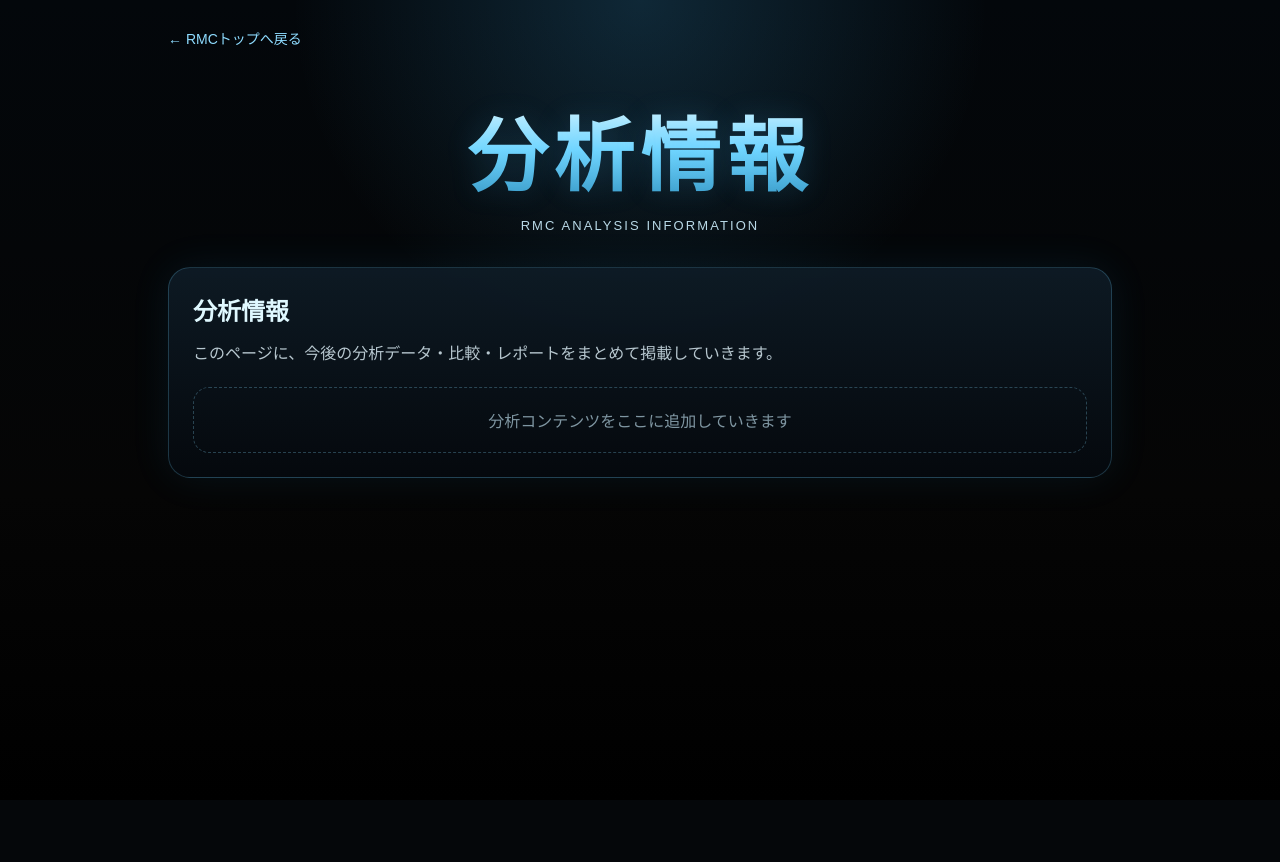
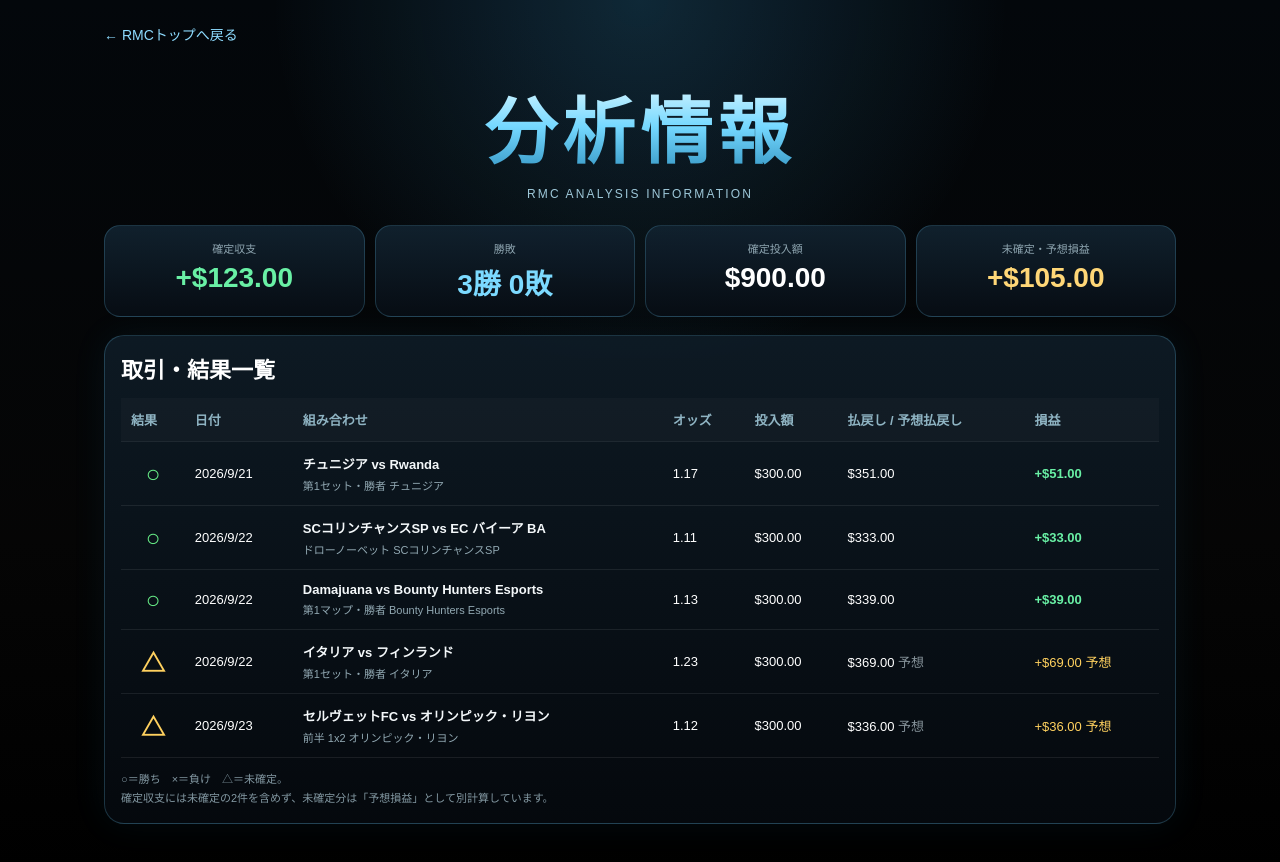
Before and after one commit to rokisinsa/RMC, a plain HTML site: page analysis.html in a window 1280 px wide. Before the commit the page ends 800 px from the top, so only its background shows below. Drawn offline with Linux system fonts and the light colour scheme.

Commit message:
Add betting analysis results dashboard

```diff
--- a/analysis.html
+++ b/analysis.html
@@ -10,29 +10,154 @@ html,body{margin:0;background:#05070a;color:#fff;font-family:"Yu Gothic","Hiragi
 body{min-height:100svh;background:
 radial-gradient(circle at 50% 0%,rgba(70,190,255,.18),transparent 34%),
 linear-gradient(180deg,#03070b,#050505 62%,#000)}
-.wrap{width:min(100%,980px);margin:0 auto;padding:28px 18px 48px}
-.back{display:inline-block;color:#8edcff;text-decoration:none;font-size:14px;margin-bottom:24px}
-.hero{text-align:center;padding:20px 0 34px}
-.hero h1{margin:0;font-size:clamp(42px,11vw,80px);letter-spacing:.08em;background:linear-gradient(180deg,#e9fbff,#75d8ff 50%,#2e8fbd);-webkit-background-clip:text;-webkit-text-fill-color:transparent;text-shadow:0 0 30px rgba(70,190,255,.18)}
-.hero p{margin:10px 0 0;color:#b9d9e7;letter-spacing:.16em;font-size:13px}
-.panel{border:1px solid rgba(110,210,255,.22);background:linear-gradient(180deg,rgba(15,29,40,.88),rgba(5,9,14,.92));border-radius:22px;padding:24px;box-shadow:0 0 40px rgba(44,169,230,.09)}
-.panel h2{margin:0 0 12px;font-size:24px;color:#dff8ff}
-.panel p{margin:0;color:#b7c7cf;line-height:1.9}
-.placeholder{margin-top:18px;padding:20px;border:1px dashed rgba(130,210,245,.28);border-radius:16px;color:#7f96a2;text-align:center}
+.wrap{width:min(100%,1100px);margin:0 auto;padding:24px 14px 50px}
+.back{display:inline-block;color:#8edcff;text-decoration:none;font-size:14px;margin-bottom:18px}
+.hero{text-align:center;padding:12px 0 24px}
+.hero h1{margin:0;font-size:clamp(38px,10vw,72px);letter-spacing:.08em;background:linear-gradient(180deg,#e9fbff,#75d8ff 50%,#2e8fbd);-webkit-background-clip:text;-webkit-text-fill-color:transparent}
+.hero p{margin:8px 0 0;color:#9ec8d9;font-size:12px;letter-spacing:.18em}
+.summary{display:grid;grid-template-columns:repeat(4,1fr);gap:10px;margin-bottom:18px}
+.stat{background:linear-gradient(180deg,rgba(17,34,47,.95),rgba(7,13,20,.95));border:1px solid rgba(112,210,255,.2);border-radius:16px;padding:14px;text-align:center}
+.stat .label{font-size:11px;color:#8ea5b0;margin-bottom:6px}
+.stat .value{font-size:clamp(18px,5vw,28px);font-weight:900}
+.plus{color:#69f0a5}.minus{color:#ff7272}.blue{color:#7cdaff}.gold{color:#ffd777}
+.panel{border:1px solid rgba(110,210,255,.22);background:linear-gradient(180deg,rgba(15,29,40,.88),rgba(5,9,14,.92));border-radius:20px;padding:16px;box-shadow:0 0 36px rgba(44,169,230,.07)}
+.panel h2{margin:0 0 14px;font-size:22px}
+.table-wrap{overflow-x:auto}
+table{width:100%;border-collapse:collapse;min-width:900px}
+th,td{padding:12px 10px;border-bottom:1px solid rgba(255,255,255,.08);text-align:left;font-size:13px}
+th{color:#8fb4c3;font-weight:700;background:rgba(255,255,255,.025);position:sticky;top:0}
+.match{font-weight:800;color:#f4f8fa}
+.market{font-size:11px;color:#92a9b3;margin-top:4px}
+.result{font-size:24px;font-weight:900;text-align:center}
+.win{color:#68ef88}.loss{color:#ff6b6b}.open{color:#ffd15f}
+.profit-pos{color:#69f0a5;font-weight:900}.profit-neg{color:#ff7272;font-weight:900}.muted{color:#87949b}
+.note{margin-top:12px;color:#8398a2;font-size:11px;line-height:1.7}
+@media(max-width:700px){
+  .summary{grid-template-columns:repeat(2,1fr)}
+  .panel{padding:12px;border-radius:16px}
+}
 </style>
 </head>
 <body>
 <div class="wrap">
 <a class="back" href="./">← RMCトップへ戻る</a>
+
 <section class="hero">
 <h1>分析情報</h1>
 <p>RMC ANALYSIS INFORMATION</p>
 </section>
+
+<section class="summary">
+  <div class="stat"><div class="label">確定収支</div><div class="value plus" id="settledProfit">$0.00</div></div>
+  <div class="stat"><div class="label">勝敗</div><div class="value blue" id="record">0勝 0敗</div></div>
+  <div class="stat"><div class="label">確定投入額</div><div class="value" id="settledStake">$0.00</div></div>
+  <div class="stat"><div class="label">未確定・予想損益</div><div class="value gold" id="openProfit">$0.00</div></div>
+</section>
+
 <section class="panel">
-<h2>分析情報</h2>
-<p>このページに、今後の分析データ・比較・レポートをまとめて掲載していきます。</p>
-<div class="placeholder">分析コンテンツをここに追加していきます</div>
+<h2>取引・結果一覧</h2>
+<div class="table-wrap">
+<table id="resultTable">
+<thead>
+<tr>
+<th>結果</th>
+<th>日付</th>
+<th>組み合わせ</th>
+<th>オッズ</th>
+<th>投入額</th>
+<th>払戻し / 予想払戻し</th>
+<th>損益</th>
+</tr>
+</thead>
+<tbody>
+
+<tr data-status="win" data-stake="300" data-payout="351">
+<td class="result win">○</td>
+<td>2026/9/21</td>
+<td><div class="match">チュニジア vs Rwanda</div><div class="market">第1セット・勝者 チュニジア</div></td>
+<td>1.17</td>
+<td>$300.00</td>
+<td>$351.00</td>
+<td class="profit-pos">+$51.00</td>
+</tr>
+
+<tr data-status="win" data-stake="300" data-payout="333">
+<td class="result win">○</td>
+<td>2026/9/22</td>
+<td><div class="match">SCコリンチャンスSP vs EC バイーア BA</div><div class="market">ドローノーベット SCコリンチャンスSP</div></td>
+<td>1.11</td>
+<td>$300.00</td>
+<td>$333.00</td>
+<td class="profit-pos">+$33.00</td>
+</tr>
+
+<tr data-status="win" data-stake="300" data-payout="339">
+<td class="result win">○</td>
+<td>2026/9/22</td>
+<td><div class="match">Damajuana vs Bounty Hunters Esports</div><div class="market">第1マップ・勝者 Bounty Hunters Esports</div></td>
+<td>1.13</td>
+<td>$300.00</td>
+<td>$339.00</td>
+<td class="profit-pos">+$39.00</td>
+</tr>
+
+<tr data-status="open" data-stake="300" data-payout="369">
+<td class="result open">△</td>
+<td>2026/9/22</td>
+<td><div class="match">イタリア vs フィンランド</div><div class="market">第1セット・勝者 イタリア</div></td>
+<td>1.23</td>
+<td>$300.00</td>
+<td>$369.00 <span class="muted">予想</span></td>
+<td class="open">+$69.00 予想</td>
+</tr>
+
+<tr data-status="open" data-stake="300" data-payout="336">
+<td class="result open">△</td>
+<td>2026/9/23</td>
+<td><div class="match">セルヴェットFC vs オリンピック・リヨン</div><div class="market">前半 1x2 オリンピック・リヨン</div></td>
+<td>1.12</td>
+<td>$300.00</td>
+<td>$336.00 <span class="muted">予想</span></td>
+<td class="open">+$36.00 予想</td>
+</tr>
+
+</tbody>
+</table>
+</div>
+
+<div class="note">
+○＝勝ち　×＝負け　△＝未確定。<br>
+確定収支には未確定の2件を含めず、未確定分は「予想損益」として別計算しています。
+</div>
 </section>
 </div>
+
+<script>
+let settledStake=0, settledPayout=0, wins=0, losses=0, openStake=0, openPayout=0;
+
+document.querySelectorAll('#resultTable tbody tr').forEach(row=>{
+  const status=row.dataset.status;
+  const stake=Number(row.dataset.stake||0);
+  const payout=Number(row.dataset.payout||0);
+
+  if(status==='win' || status==='loss'){
+    settledStake += stake;
+    settledPayout += payout;
+    if(status==='win') wins++;
+    if(status==='loss') losses++;
+  }else if(status==='open'){
+    openStake += stake;
+    openPayout += payout;
+  }
+});
+
+const settledProfit=settledPayout-settledStake;
+const openProfit=openPayout-openStake;
+
+document.getElementById('settledProfit').textContent=(settledProfit>=0?'+':'')+'$'+settledProfit.toFixed(2);
+document.getElementById('settledStake').textContent='$'+settledStake.toFixed(2);
+document.getElementById('record').textContent=wins+'勝 '+losses+'敗';
+document.getElementById('openProfit').textContent=(openProfit>=0?'+':'')+'$'+openProfit.toFixed(2);
+</script>
 </body>
 </html>
```
